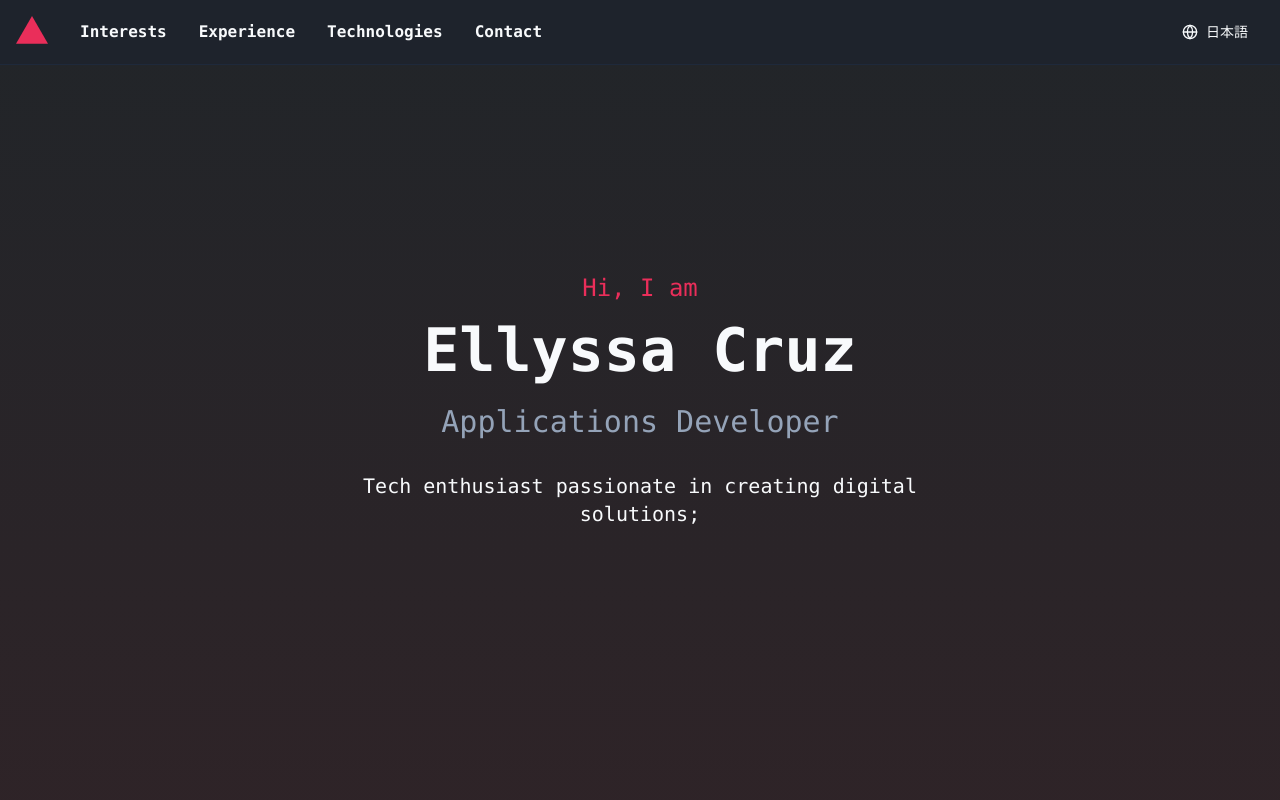
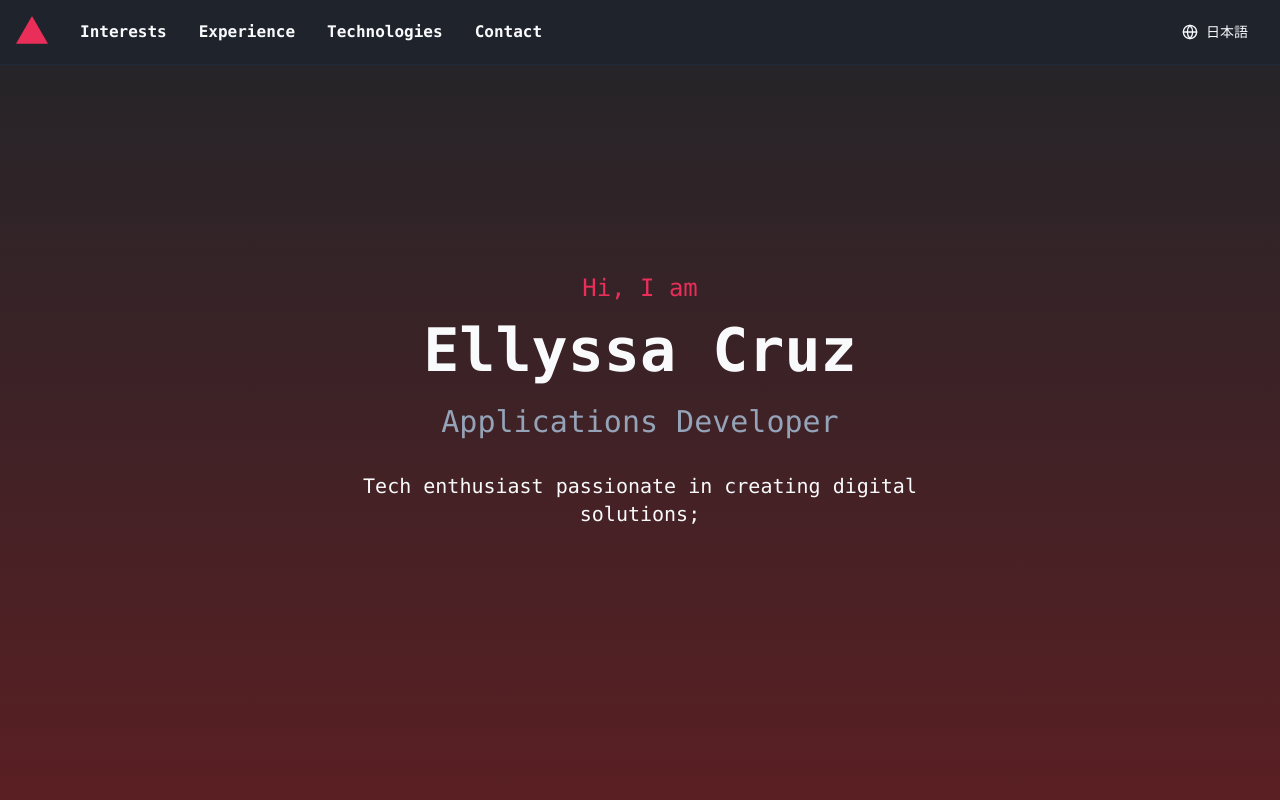
Before and after one commit to ellyssagpcruz/ecportfolio, a React (Vite) app: page / in a window 1280 px wide. Shown: the top 800 px of the page. Built offline with nearby package versions, Linux system fonts and the light colour scheme.

Commit message:
Added technologies, old portfolio, and scrollbar

```diff
--- a/src/App.tsx
+++ b/src/App.tsx
@@ -25,10 +25,12 @@ function Router() {
 
 function App() {
   return (
+    <div className="scrollbar-thin overflow-y-scroll h-screen">
     <QueryClientProvider client={queryClient}>
       <Router />
       <Toaster />
     </QueryClientProvider>
+    </div>
   );
 }
 
--- a/src/components/sections/Contact.tsx
+++ b/src/components/sections/Contact.tsx
@@ -49,6 +49,24 @@ const Contact = () => {
           })}
         </motion.div>
 
+        {/* Add this new section for the portfolio link */}
+        <motion.p
+          initial={{ opacity: 0 }}
+          whileInView={{ opacity: 1 }}
+          viewport={{ once: true }}
+          className="text-center text-muted-foreground mt-8"
+        >
+          {t('contact.oldPortfolio')}{' '}
+          <a
+            href="https://ellyssagpcruz.github.io/webportfolio/"
+            target="_blank"
+            rel="noopener noreferrer"
+            className="text-primary underline"
+          >
+            {t('contact.here')}
+          </a>
+        </motion.p>
+
         <motion.p
           initial={{ opacity: 0 }}
           whileInView={{ opacity: 1 }}
--- a/src/index.css
+++ b/src/index.css
@@ -60,4 +60,24 @@
   html {
     scroll-behavior: smooth;
   }
+
+  /* Custom scrollbar */
+  .scrollbar-thin {
+    scrollbar-width: thin; /* For Firefox */
+    scrollbar-color: #DC3545 #212529; /* Thumb and track colors for Firefox */
+  }
+
+  .scrollbar-thin::-webkit-scrollbar {
+      width: 8px; /* Scrollbar width */
+  }
+
+  .scrollbar-thin::-webkit-scrollbar-track {
+      background: linear-gradient(#212529, #5a1f23); /* Gradient track */
+  }
+
+  .scrollbar-thin::-webkit-scrollbar-thumb {
+      background-color: #DC3545; /* Thumb color (red accent) */
+      border-radius: 10px; /* Rounded edges */
+      border: 2px solid transparent; /* Creates space around thumb */
+  }
 }
--- a/src/lib/constants.ts
+++ b/src/lib/constants.ts
@@ -1,9 +1,11 @@
-import { SiJavascript, SiTypescript, SiPython, SiPhp, SiDotnet, SiHuggingface, SiNodedotjs, SiReact, SiVuedotjs, SiVite, SiExpress, SiSpringboot, SiGit, SiPostman, SiVercel, SiJupyter, SiBootstrap, SiTailwindcss, SiFigma, SiAdobexd, SiAdobephotoshop, SiCanva } from 'react-icons/si';
-import { FaJava, FaHtml5, FaCss3Alt, FaGitlab, FaWix, FaProjectDiagram } from 'react-icons/fa';
+import { SiJavascript, SiTypescript, SiPython, SiPhp, SiDotnet, SiHuggingface, SiNodedotjs, SiReact, SiVuedotjs, SiVite, SiExpress, SiSpringboot, SiGit, SiPostman, SiVercel, SiRender, SiMongodb, SiSupabase, SiJupyter, SiBootstrap, SiTailwindcss, SiFigma, SiAdobexd, SiAdobephotoshop, SiCanva } from 'react-icons/si';
+import { FaJava, FaHtml5, FaCss3Alt, FaGitlab, FaProjectDiagram } from 'react-icons/fa';
+import { TbBrandCSharp, TbSql, TbBrandNextjs, TbBrandVscode } from 'react-icons/tb';
 import { FaC, FaGolang  } from 'react-icons/fa6';
 import { CgCPlusPlus } from 'react-icons/cg';
 import { GiTortoise } from 'react-icons/gi';
-import { TbBrandCSharp, TbSql, TbBrandNextjs, TbBrandVscode } from 'react-icons/tb';
+import { DiVisualstudio } from 'react-icons/di';
+import { FiShare2 } from 'react-icons/fi';
 
 export const TECHNOLOGIES = {
   languages: [
@@ -35,7 +37,11 @@ export const TECHNOLOGIES = {
     { name: 'Postman', icon: SiPostman },
     { name: 'Vercel', icon: SiVercel },
     { name: 'SVN', icon: GiTortoise },
-    { name: 'VS Code', icon: TbBrandVscode },
+    { name: 'Render', icon: SiRender },
+    { name: 'MongoDB', icon: SiMongodb },
+    { name: 'Supabase', icon: SiSupabase },
+    { name: 'Code', icon: TbBrandVscode },
+    { name: 'Visual Studio', icon: DiVisualstudio },
     { name: 'Jupyter', icon: SiJupyter }
   ],
   design: [
@@ -45,8 +51,9 @@ export const TECHNOLOGIES = {
     { name: 'Adobe XD', icon: SiAdobexd },
     { name: 'Photoshop', icon: SiAdobephotoshop },
     { name: 'Canva', icon: SiCanva },
-    { name: 'Wix', icon: FaWix },
-    { name: 'Visio', icon: FaProjectDiagram }
+    { name: 'Visio', icon: FaProjectDiagram },
+    { name: 'LucidChart', icon: FiShare2 },
+
   ]
 };
 
--- a/src/lib/i18n.ts
+++ b/src/lib/i18n.ts
@@ -64,6 +64,8 @@ const resources = {
         }
       },
       contact: {
+        oldPortfolio: "Check out my old portfolio:",
+        here: "Oh no.",
         copyright: '© 2025 Ellyssa Cruz. All rights reserved.'
       }
     }
@@ -130,6 +132,8 @@ const resources = {
         }
       },
       contact: {
+        oldPortfolio: "私の古いポートフォリオをご覧ください：",
+        here: "笑笑",
         copyright: '© 2025年 クルーズ エライサ・グレース。 不許複製・禁無断転載。'
       }
     }
```
